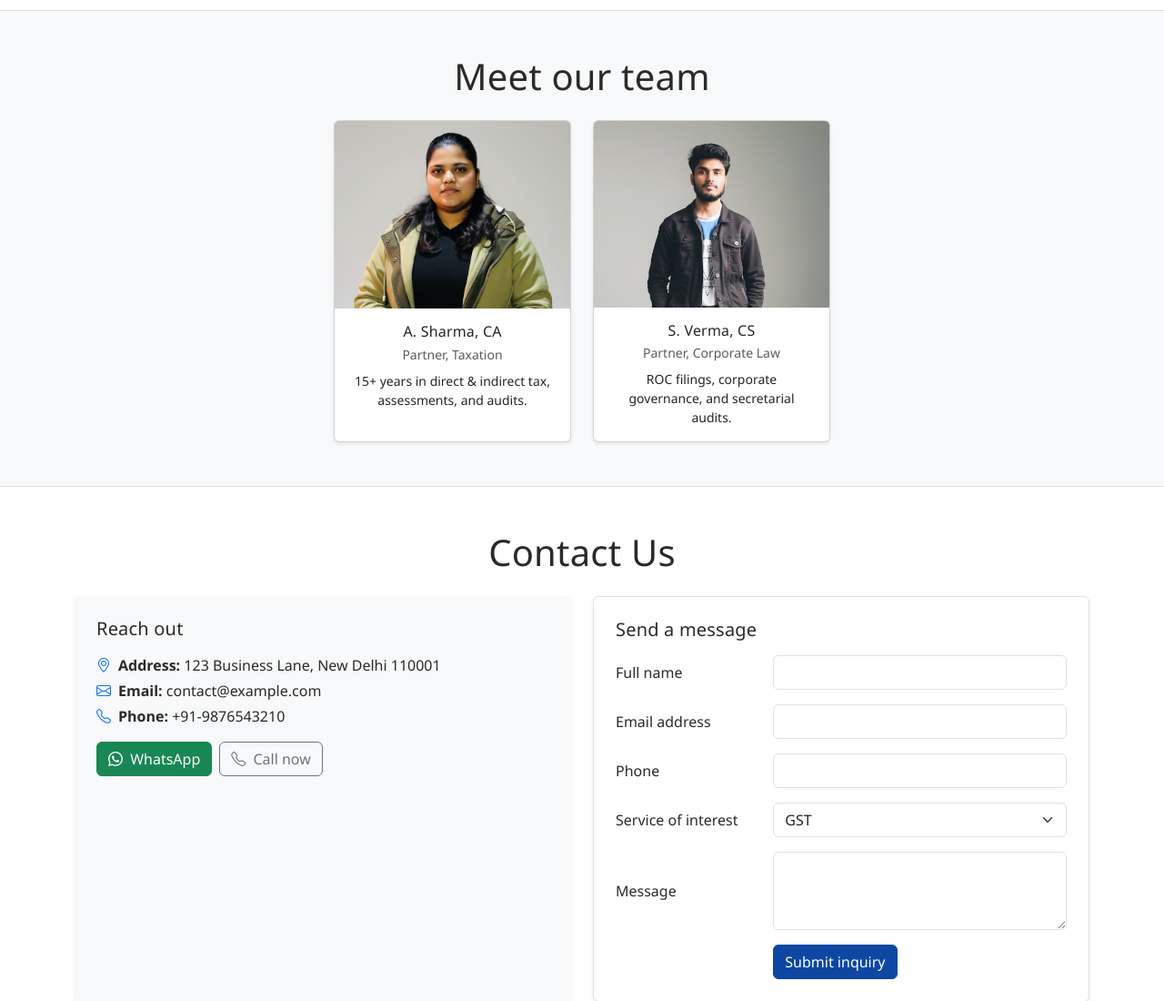
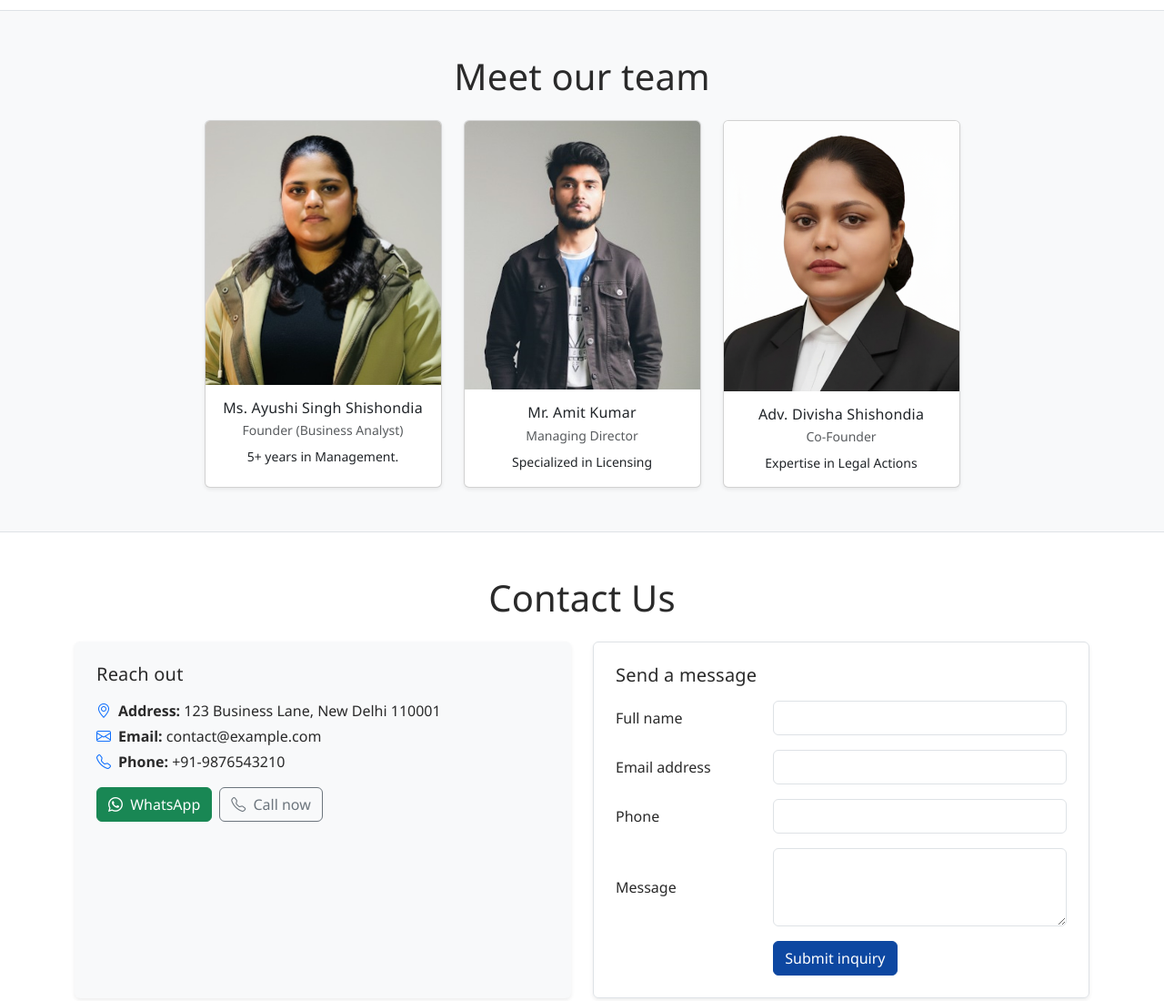
Before and after one commit to shivanand8477/TaxComp, a plain HTML site: page index.html in a window 1280 px wide. Shown: the part 2560-3660 px from the top of the page at 91% size. Drawn offline with nearby package versions, Linux system fonts and the light colour scheme.

Commit message:
added new images and description

```diff
--- a/index.html
+++ b/index.html
@@ -301,25 +301,34 @@
       <div class="row g-4 justify-content-center">
         <div class="col-md-6 col-lg-3">
           <div class="card h-100 text-center shadow-sm">
-            <img src="assets/img/ayushi.png" class="card-img-top" alt="Portrait of Partner 1">
+            <img src="assets/img/ayushi1.png" class="card-img-top" alt="Portrait of Partner 1">
             <div class="card-body">
-              <h3 class="h6 mb-1">A. Sharma, CA</h3>
-              <p class="small text-muted mb-2">Partner, Taxation</p>
-              <p class="card-text small">15+ years in direct & indirect tax, assessments, and audits.</p>
+              <h3 class="h6 mb-1">Ms. Ayushi Singh Shishondia</h3>
+              <p class="small text-muted mb-2">Founder (Business Analyst)</p>
+              <p class="card-text small">5+ years in Management.</p>
             </div>
           </div>
         </div>
         <div class="col-md-6 col-lg-3 justify-content-center">
           <div class="card h-100 text-center shadow-sm">
-            <img src="assets/img/amit.png" class="card-img-top" alt="Portrait of Partner 2">
+            <img src="assets/img/amit1.png" class="card-img-top" alt="Portrait of Partner 2">
             <div class="card-body">
-              <h3 class="h6 mb-1">S. Verma, CS</h3>
-              <p class="small text-muted mb-2">Partner, Corporate Law</p>
-              <p class="card-text small">ROC filings, corporate governance, and secretarial audits.</p>
+              <h3 class="h6 mb-1">Mr. Amit Kumar</h3>
+              <p class="small text-muted mb-2">Managing Director</p>
+              <p class="card-text small">Specialized in Licensing</p>
             </div>
           </div>
         </div>
-
+         <div class="col-md-6 col-lg-3 justify-content-center">
+          <div class="card h-100 text-center shadow-sm">
+            <img src="assets/img/Divisha1.png" class="card-img-top" alt="Portrait of Partner 2">
+            <div class="card-body">
+              <h3 class="h6 mb-1">Adv. Divisha Shishondia</h3>
+              <p class="small text-muted mb-2">Co-Founder</p>
+              <p class="card-text small">Expertise in Legal Actions</p>
+            </div>
+          </div>
+        </div>
       </div>
     </div>
   </section>
@@ -374,7 +383,7 @@
           </div>
 
           <!-- Service of Interest -->
-          <div class="mb-3 row align-items-center">
+          <!-- <div class="mb-3 row align-items-center">
             <label for="service" class="col-sm-4 col-form-label">Service of interest</label>
             <div class="col-sm-8">
               <select id="service" class="form-select" name="service">
@@ -386,7 +395,7 @@
                 <option value="Trademark">Trademark & Legal</option>
               </select>
             </div>
-          </div>
+          </div> -->
 
           <!-- Message -->
           <div class="mb-3 row align-items-center">
```
Also changed, not shown: assets/img/Divisha.png (added), assets/img/Divisha1.png (added), assets/img/amit1.png (added), assets/img/ayushi1.png (added).
